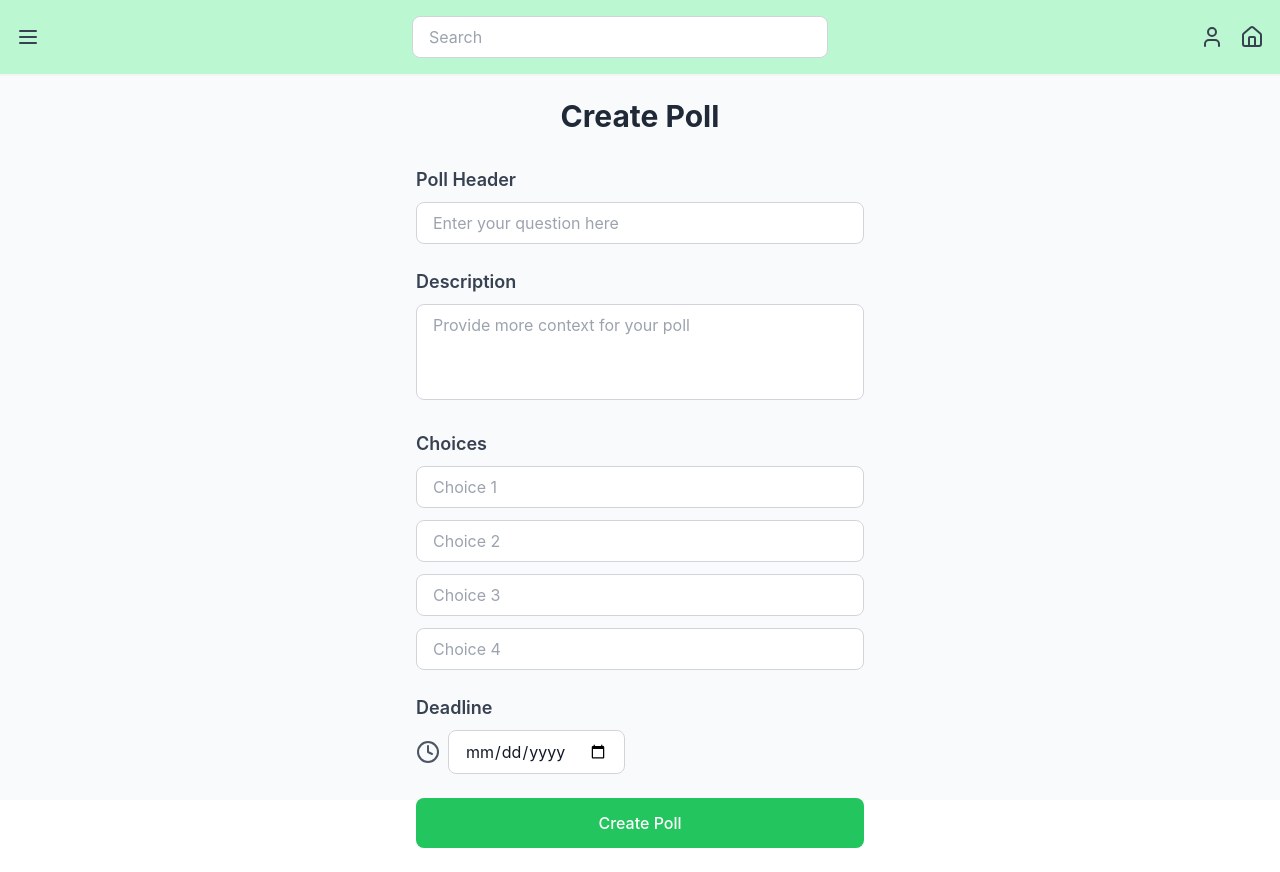
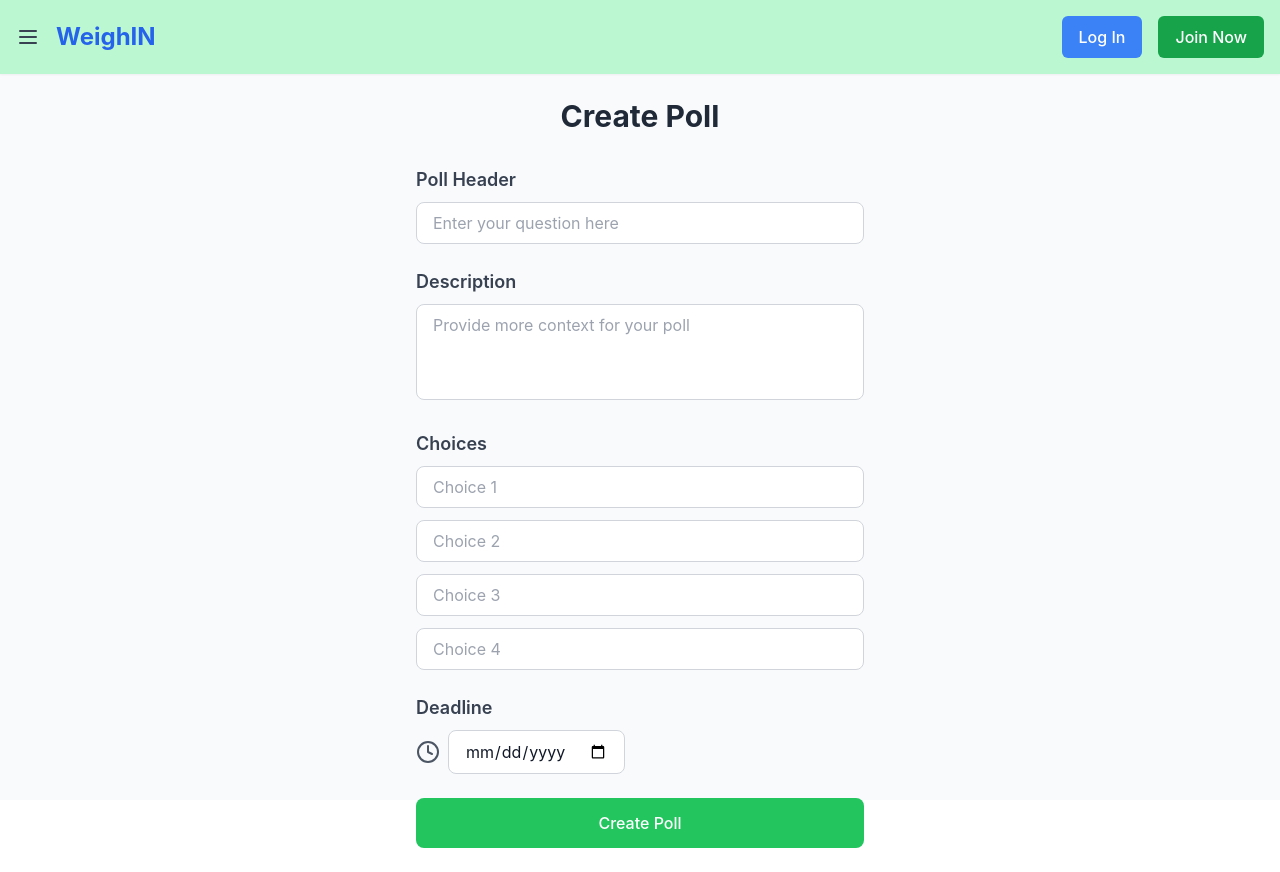
Before and after one commit to sydsimon/WeighIn, a React (Vite) app in the folder weigh-in-frontend/: page /create-poll in a window 1280 px wide. Built offline with nearby package versions, Linux system fonts and the light colour scheme.

Commit message:
header component

```diff
--- a/weigh-in-frontend/src/pages/CreateAccount.tsx
+++ b/weigh-in-frontend/src/pages/CreateAccount.tsx
@@ -1,6 +1,7 @@
 import React, { useState } from 'react';
 import { useNavigate } from 'react-router-dom';
 import { createAccount } from '../api';
+import Header from './Header';
 
 const CreateAccount = () => {
   const navigate = useNavigate();
@@ -28,21 +29,28 @@ const CreateAccount = () => {
   };
 
   return (
-    <div className="h-screen w-screen flex items-center justify-center bg-gray-50 dark:bg-gray-900">
+    <div className="flex flex-col w-screen h-screen bg-gray-50 dark:bg-gray-900">
+      <Header showProfileButton={false} showHomeButton={true} />
+
+      <div className="flex-1 flex items-center justify-center">
         <div className="w-full max-w-md p-8 bg-white dark:bg-gray-800 shadow-md dark:shadow-gray-700/30 rounded-md">
+          <div className="flex flex-col items-center mb-6">
+            <div className="text-4xl mb-2">📝</div>
             <h1 className="text-2xl font-bold text-center mb-2 text-gray-900 dark:text-gray-100">
               Create New Account
             </h1>
-        <p className="text-center text-gray-500 dark:text-gray-400 mb-6">
+            <p className="text-center text-gray-500 dark:text-gray-400">
               Already Registered?{' '}
-          <a
-            href="/login"
-            className="text-blue-500 dark:text-blue-400 hover:text-blue-600 dark:hover:text-blue-300
+              <button
+                onClick={() => navigate('/login')}
+                className="text-blue-500 dark:text-blue-400
+                         hover:text-blue-600 dark:hover:text-blue-300
                          transition-colors"
               >
                 Login
-          </a>
+              </button>
             </p>
+          </div>
 
           {error && (
             <div className="mb-4 p-2 text-red-500 dark:text-red-400 bg-red-100 dark:bg-red-900/30
@@ -107,6 +115,7 @@ const CreateAccount = () => {
           </form>
         </div>
       </div>
+    </div>
   );
 };
 
--- a/weigh-in-frontend/src/pages/CreatePoll.tsx
+++ b/weigh-in-frontend/src/pages/CreatePoll.tsx
@@ -2,9 +2,12 @@ import React, { useState, ChangeEvent, FormEvent } from 'react';
 import { AlertCircle, Clock, Home, Menu, User } from 'lucide-react';
 import { createPoll, Poll } from '../api';
 import { useAuth } from '../AuthContext';
+import { useNavigate } from 'react-router-dom';
+import Header from './Header';
 
 const CreatePoll: React.FC = () => {
   const { user } = useAuth();
+  const navigate = useNavigate();
   const [formData, setFormData] = useState({
     header: '',
     description: '',
@@ -62,10 +65,10 @@ const CreatePoll: React.FC = () => {
 
     // Prepare poll data for API
     const pollData: Poll = {
-      authorId: user.userid, // Ensure this is not 0
+      authorId: user.userid!,
       question: formData.header,
       description: formData.description,
-      startTime: new Date(formData.deadline).toISOString(), // Ensure ISO string format
+      startTime: new Date(formData.deadline).toISOString(),
       response1: formData.choices[0],
       response2: formData.choices[1],
       response3: formData.choices[2],
@@ -97,22 +100,7 @@ const CreatePoll: React.FC = () => {
 
   return (
     <div className="w-screen h-screen bg-gray-50 dark:bg-gray-900">
-      <header className="flex items-center justify-between p-4 bg-green-200 dark:bg-green-900 shadow-sm">
-        <Menu className="w-6 h-6 text-gray-700 dark:text-gray-200" />
-        <input
-          type="text"
-          placeholder="Search"
-          className="w-1/3 px-4 py-2 border rounded-lg
-                   bg-white dark:bg-gray-800
-                   text-gray-900 dark:text-gray-100
-                   border-gray-300 dark:border-gray-600
-                   focus:outline-none focus:ring-2 focus:ring-green-300 dark:focus:ring-green-600"
-        />
-        <div className="flex items-center space-x-4">
-          <User className="w-6 h-6 text-gray-700 dark:text-gray-200" />
-          <Home className="w-6 h-6 text-gray-700 dark:text-gray-200" />
-        </div>
-      </header>
+      <Header />
 
       <div className="flex flex-col items-center p-6">
         <h1 className="text-3xl font-bold mb-8 text-gray-800 dark:text-gray-100">Create Poll</h1>
--- /dev/null
+++ b/weigh-in-frontend/src/pages/Header.tsx
@@ -0,0 +1,88 @@
+import React from 'react';
+import { useNavigate } from 'react-router-dom';
+import { Home, User, Menu } from 'lucide-react';
+import { useAuth } from '../AuthContext';
+
+interface HeaderProps {
+  showProfileButton?: boolean;
+  showHomeButton?: boolean;
+}
+
+const Header: React.FC<HeaderProps> = ({
+  showProfileButton = true,
+  showHomeButton = true
+}) => {
+  const navigate = useNavigate();
+  const { user, logout } = useAuth();
+
+  return (
+    <header className="flex items-center justify-between p-4 bg-green-200 dark:bg-green-900 shadow-sm">
+      <div className="flex items-center space-x-4">
+        <Menu className="w-6 h-6 text-gray-700 dark:text-gray-200" />
+        <span
+          className="text-2xl font-bold text-blue-600 dark:text-blue-400 cursor-pointer"
+          onClick={() => navigate('/')}
+        >
+          WeighIN
+        </span>
+      </div>
+
+      <div className="flex items-center space-x-4">
+        {user ? (
+          <>
+            {showHomeButton && (
+              <button
+                onClick={() => navigate('/')}
+                className="flex items-center space-x-2 px-4 py-2 rounded-lg
+                         hover:bg-green-300 dark:hover:bg-green-800
+                         transition-colors"
+              >
+                <Home className="w-6 h-6 text-gray-700 dark:text-gray-200" />
+                <span className="text-gray-700 dark:text-gray-200">Home</span>
+              </button>
+            )}
+            {showProfileButton && (
+              <button
+                onClick={() => navigate('/profile')}
+                className="flex items-center space-x-2 px-4 py-2 rounded-lg
+                         hover:bg-green-300 dark:hover:bg-green-800
+                         transition-colors"
+              >
+                <User className="w-6 h-6 text-gray-700 dark:text-gray-200" />
+                <span className="text-gray-700 dark:text-gray-200">{user.username}</span>
+              </button>
+            )}
+            <div className="flex items-center space-x-2">
+              <button
+                onClick={logout}
+                className="px-4 py-2 bg-red-500 hover:bg-red-600 dark:bg-red-600 dark:hover:bg-red-700
+                         text-white rounded-md transition-colors"
+              >
+                Log Out
+              </button>
+            </div>
+          </>
+        ) : (
+          <>
+            <button
+              onClick={() => navigate("/login")}
+              className="px-4 py-2 bg-blue-500 hover:bg-blue-600 dark:bg-blue-600 dark:hover:bg-blue-700
+                       text-white rounded-md transition-colors"
+            >
+              Log In
+            </button>
+            <button
+              onClick={() => navigate("/create-account")}
+              className="px-4 py-2 bg-green-600 hover:bg-green-700 dark:bg-green-700 dark:hover:bg-green-800
+                       text-white rounded-md transition-colors"
+            >
+              Join Now
+            </button>
+          </>
+        )}
+      </div>
+    </header>
+  );
+};
+
+export default Header;
--- a/weigh-in-frontend/src/pages/Home.tsx
+++ b/weigh-in-frontend/src/pages/Home.tsx
@@ -3,11 +3,12 @@ import { useNavigate } from "react-router-dom";
 import { getPolls, Poll } from "../api";
 import { AuthContext } from "../AuthContext";
 import QualityControl from "./QualityControl";
+import Header from './Header';
 
 const Home: React.FC = () => {
     const navigate = useNavigate();
     const [polls, setPolls] = useState<Poll[]>([]);
-    const [isLoading, setIsLoading] = useState<boolean>(false); // Changed to false by default
+    const [isLoading, setIsLoading] = useState<boolean>(false);
     const [error, setError] = useState<string | null>(null);
     const { user, logout, qualityControlPassed, setQualityControlPassed } = useContext(AuthContext);
 
@@ -28,7 +29,6 @@ const Home: React.FC = () => {
         if (user && qualityControlPassed) {
             fetchPolls();
         } else {
-            // Reset polls when user logs out
             setPolls([]);
             setError(null);
             setIsLoading(false);
@@ -55,7 +55,6 @@ const Home: React.FC = () => {
         }
     };
 
-    // If user is logged in but hasn't passed quality control, show the quality control component
     if (user && !qualityControlPassed) {
         return (
             <div className="min-h-screen bg-gray-50 dark:bg-gray-900 p-6">
@@ -66,55 +65,9 @@ const Home: React.FC = () => {
 
     return (
         <div className="w-screen h-screen bg-gray-50 dark:bg-gray-900">
-            <header className="flex items-center justify-between p-4 bg-green-200 dark:bg-green-900">
-                <div className="text-3xl font-bold text-blue-600 dark:text-blue-400">Weigh IN</div>
-                {/* {user && (
-                    <input
-                        type="text"
-                        placeholder="Search"
-                        className="w-1/3 px-2 py-1 border rounded-md focus:outline-none
-                                 bg-white dark:bg-gray-800
-                                 text-gray-900 dark:text-gray-100
-                                 border-gray-300 dark:border-gray-600
-                                 focus:ring-2 focus:ring-blue-500 dark:focus:ring-blue-400"
-                    />
-                )} */}
-                <div className="flex items-center space-x-4">
-                    {user ? (
-                        <div className="flex items-center space-x-4">
-                            <span className="text-gray-900 dark:text-gray-100">
-                                Welcome, {user.username}
-                            </span>
-                            <button
-                                onClick={logout}
-                                className="px-4 py-2 bg-red-500 hover:bg-red-600 dark:bg-red-600 dark:hover:bg-red-700
-                                         text-white rounded-md transition-colors"
-                            >
-                                Log Out
-                            </button>
-                        </div>
-                    ) : (
-                        <>
-                            <button
-                                onClick={() => navigate("/login")}
-                                className="px-4 py-2 bg-blue-500 hover:bg-blue-600 dark:bg-blue-600 dark:hover:bg-blue-700
-                                         text-white rounded-md transition-colors"
-                            >
-                                Log In
-                            </button>
-                            <button
-                                onClick={() => navigate("/create-account")}
-                                className="px-4 py-2 bg-green-600 hover:bg-green-700 dark:bg-green-700 dark:hover:bg-green-800
-                                         text-white rounded-md transition-colors"
-                            >
-                                Join Now
-                            </button>
-                        </>
-                    )}
-                </div>
-            </header>
+            <Header showHomeButton={false} />
 
-            {/* Main Content */}
+            {/* Rest of the component remains the same */}
             <div className="p-6">
                 <h2 className="text-xl font-bold mb-4 text-gray-900 dark:text-gray-100">
                     {user
--- a/weigh-in-frontend/src/pages/Login.tsx
+++ b/weigh-in-frontend/src/pages/Login.tsx
@@ -2,6 +2,7 @@ import React, { useState } from 'react';
 import { useNavigate } from 'react-router-dom';
 import { loginUser } from '../api';
 import { useAuth } from '../AuthContext';
+import Header from './Header';
 
 const Login: React.FC = () => {
   const navigate = useNavigate();
@@ -37,7 +38,10 @@ const Login: React.FC = () => {
   };
 
   return (
-    <div className="flex items-center justify-center w-screen h-screen bg-gray-50 dark:bg-gray-900">
+    <div className="flex flex-col w-screen h-screen bg-gray-50 dark:bg-gray-900">
+      <Header showProfileButton={false} showHomeButton={true} />
+
+      <div className="flex-1 flex items-center justify-center">
         <div className="w-full max-w-sm p-8 bg-white dark:bg-gray-800 shadow-md dark:shadow-gray-700/30 rounded-md">
           <div className="flex flex-col items-center mb-6">
             <div className="text-4xl mb-2">👤</div>
@@ -124,6 +128,7 @@ const Login: React.FC = () => {
           </form>
         </div>
       </div>
+    </div>
   );
 };
 
```
Also changed, not shown: 2 other files (tests, documents, lock files or other folders). Lines whose indentation alone changed are shown as unchanged.
